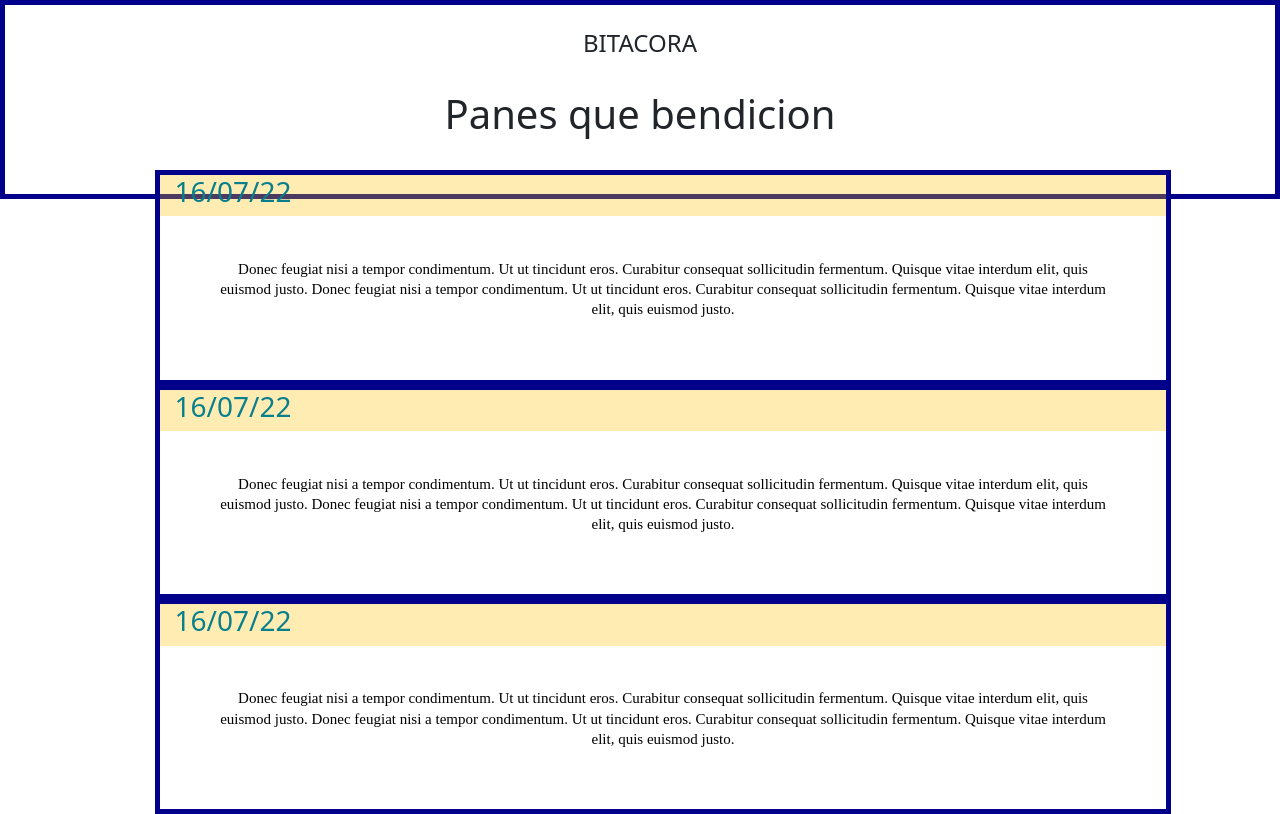
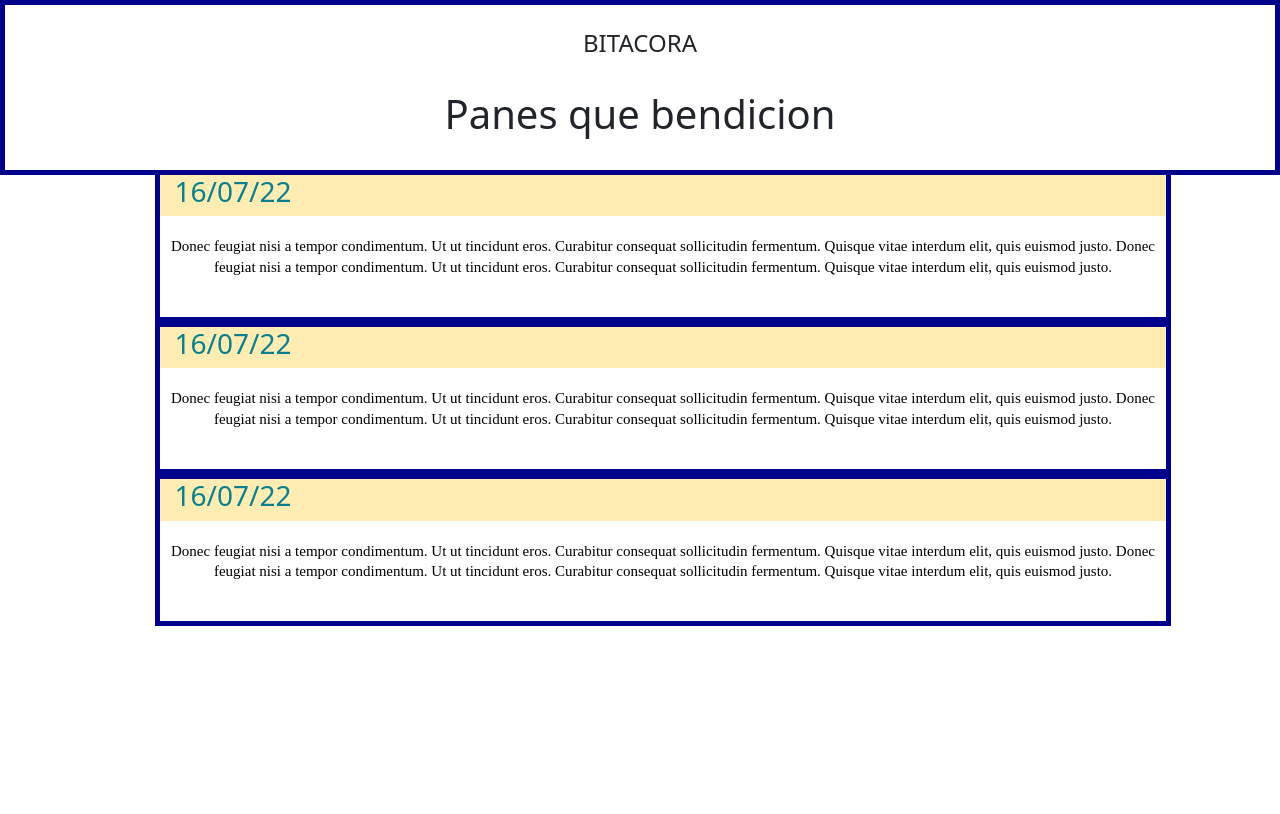
Before and after one commit to ICESI-PI1/knowledge_projects, a Django app: page /bitacora/ in a window 1280 px wide. Shown: the part 60-874 px from the top of the page. After the commit the page ends 686 px from the top, so only its background shows below. Run offline with Django 4.2, Linux system fonts and the light colour scheme.

Commit message:
Small estetic changes

```diff
--- a/core/templates/bitacora.html
+++ b/core/templates/bitacora.html
@@ -21,21 +21,22 @@
         <div class="bit-conteiner">
 
             <div class="header-bit-cointeiner">  <h3>&nbsp;&nbsp;16/07/22</h3></div><br>
-            <p style="margin: 60px;">Donec feugiat nisi a tempor condimentum. Ut ut tincidunt eros. Curabitur consequat sollicitudin fermentum. Quisque vitae interdum elit, quis euismod justo.
+            <p class="text-conteiner-bit">Donec feugiat nisi a tempor condimentum. Ut ut tincidunt eros. Curabitur consequat sollicitudin fermentum. Quisque vitae interdum elit, quis euismod justo.
                 Donec feugiat nisi a tempor condimentum. Ut ut tincidunt eros. Curabitur consequat sollicitudin fermentum. Quisque vitae interdum elit, quis euismod justo.</p>
+                <br>
         </div>
-        <br>
+
         <div class="bit-conteiner">
 
             <div class="header-bit-cointeiner">  <h3>&nbsp;&nbsp;16/07/22</h3></div><br>
-            <p style="margin: 60px;">Donec feugiat nisi a tempor condimentum. Ut ut tincidunt eros. Curabitur consequat sollicitudin fermentum. Quisque vitae interdum elit, quis euismod justo.
-                Donec feugiat nisi a tempor condimentum. Ut ut tincidunt eros. Curabitur consequat sollicitudin fermentum. Quisque vitae interdum elit, quis euismod justo.</p>
+            <p class="text-conteiner-bit">Donec feugiat nisi a tempor condimentum. Ut ut tincidunt eros. Curabitur consequat sollicitudin fermentum. Quisque vitae interdum elit, quis euismod justo.
+                Donec feugiat nisi a tempor condimentum. Ut ut tincidunt eros. Curabitur consequat sollicitudin fermentum. Quisque vitae interdum elit, quis euismod justo.</p> <br>
         </div>
         <div class="bit-conteiner">
 
             <div class="header-bit-cointeiner">  <h3>&nbsp;&nbsp;16/07/22</h3></div><br>
-            <p style="margin: 60px;">Donec feugiat nisi a tempor condimentum. Ut ut tincidunt eros. Curabitur consequat sollicitudin fermentum. Quisque vitae interdum elit, quis euismod justo.
-                Donec feugiat nisi a tempor condimentum. Ut ut tincidunt eros. Curabitur consequat sollicitudin fermentum. Quisque vitae interdum elit, quis euismod justo.</p>
+            <p class="text-conteiner-bit">Donec feugiat nisi a tempor condimentum. Ut ut tincidunt eros. Curabitur consequat sollicitudin fermentum. Quisque vitae interdum elit, quis euismod justo.
+                Donec feugiat nisi a tempor condimentum. Ut ut tincidunt eros. Curabitur consequat sollicitudin fermentum. Quisque vitae interdum elit, quis euismod justo.</p> <br>
         </div>
     </div>
 </div>
```
Also changed, not shown: Auth/static/css/Style.css (+6 -4 lines).
